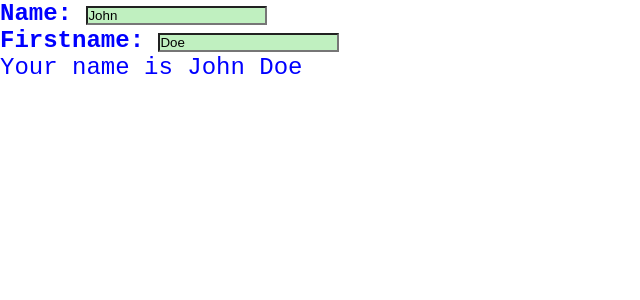
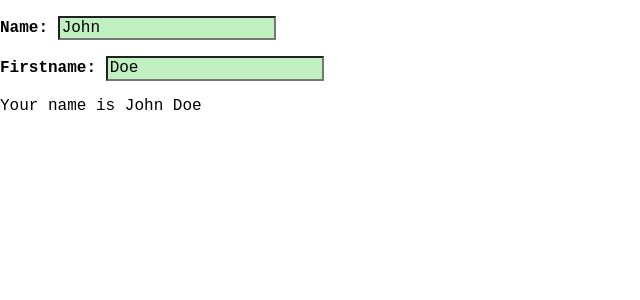
Before and after one commit to Erikote04/Svelte-Tutorial-in-Deep, a Svelte app: page / in a window 1280 px wide. Shown: the top 300 px of the page, without its empty margins (0-640 px from the left). Built offline with nearby package versions, Linux system fonts and the light colour scheme.

Commit message:
Working with CSS. Import stylesheets

```diff
--- a/package.json
+++ b/package.json
@@ -12,5 +12,8 @@
     "@sveltejs/vite-plugin-svelte": "^2.4.2",
     "svelte": "^4.0.5",
     "vite": "^4.4.5"
+  },
+  "dependencies": {
+    "normalize.css": "^8.0.1"
   }
 }
--- a/src/App.svelte
+++ b/src/App.svelte
@@ -1,4 +1,6 @@
 <script>
+    import "./assets/global.css";
+    import "normalize.css/normalize.css";
     import Input from "./lib/Input.svelte";
 
     let name = "John";
@@ -13,14 +15,5 @@
 </main>
 
 <style>
-    :global(*) {
-        margin: 0;
-        padding: 0;
-        box-sizing: border-box;
-    }
 
-    :global(body) {
-        font-family:'Courier New', Courier, monospace;
-        font-size: 24px;
-    }
 </style>
--- a/src/app.css
+++ /dev/null
@@ -1,80 +0,0 @@
-:root {
-  font-family: Inter, system-ui, Avenir, Helvetica, Arial, sans-serif;
-  line-height: 1.5;
-  font-weight: 400;
-
-  color-scheme: light dark;
-  color: rgba(255, 255, 255, 0.87);
-  background-color: #242424;
-
-  font-synthesis: none;
-  text-rendering: optimizeLegibility;
-  -webkit-font-smoothing: antialiased;
-  -moz-osx-font-smoothing: grayscale;
-  -webkit-text-size-adjust: 100%;
-}
-
-a {
-  font-weight: 500;
-  color: #646cff;
-  text-decoration: inherit;
-}
-a:hover {
-  color: #535bf2;
-}
-
-body {
-  margin: 0;
-  display: flex;
-  place-items: center;
-  min-width: 320px;
-  min-height: 100vh;
-}
-
-h1 {
-  font-size: 3.2em;
-  line-height: 1.1;
-}
-
-.card {
-  padding: 2em;
-}
-
-#app {
-  max-width: 1280px;
-  margin: 0 auto;
-  padding: 2rem;
-  text-align: center;
-}
-
-button {
-  border-radius: 8px;
-  border: 1px solid transparent;
-  padding: 0.6em 1.2em;
-  font-size: 1em;
-  font-weight: 500;
-  font-family: inherit;
-  background-color: #1a1a1a;
-  cursor: pointer;
-  transition: border-color 0.25s;
-}
-button:hover {
-  border-color: #646cff;
-}
-button:focus,
-button:focus-visible {
-  outline: 4px auto -webkit-focus-ring-color;
-}
-
-@media (prefers-color-scheme: light) {
-  :root {
-    color: #213547;
-    background-color: #ffffff;
-  }
-  a:hover {
-    color: #747bff;
-  }
-  button {
-    background-color: #f9f9f9;
-  }
-}
--- /dev/null
+++ b/src/assets/global.css
@@ -0,0 +1,3 @@
+body {
+    font-family: 'Courier New', Courier, monospace;
+}
--- a/src/lib/Input.svelte
+++ b/src/lib/Input.svelte
@@ -27,10 +27,6 @@
 </p>
 
 <style>
-    :global(.label) {
-        color: blue;
-    }
-
     .label {
         font-weight: bold;
     }
```
Also changed, not shown: 1 other file (tests, documents, lock files or other folders).
